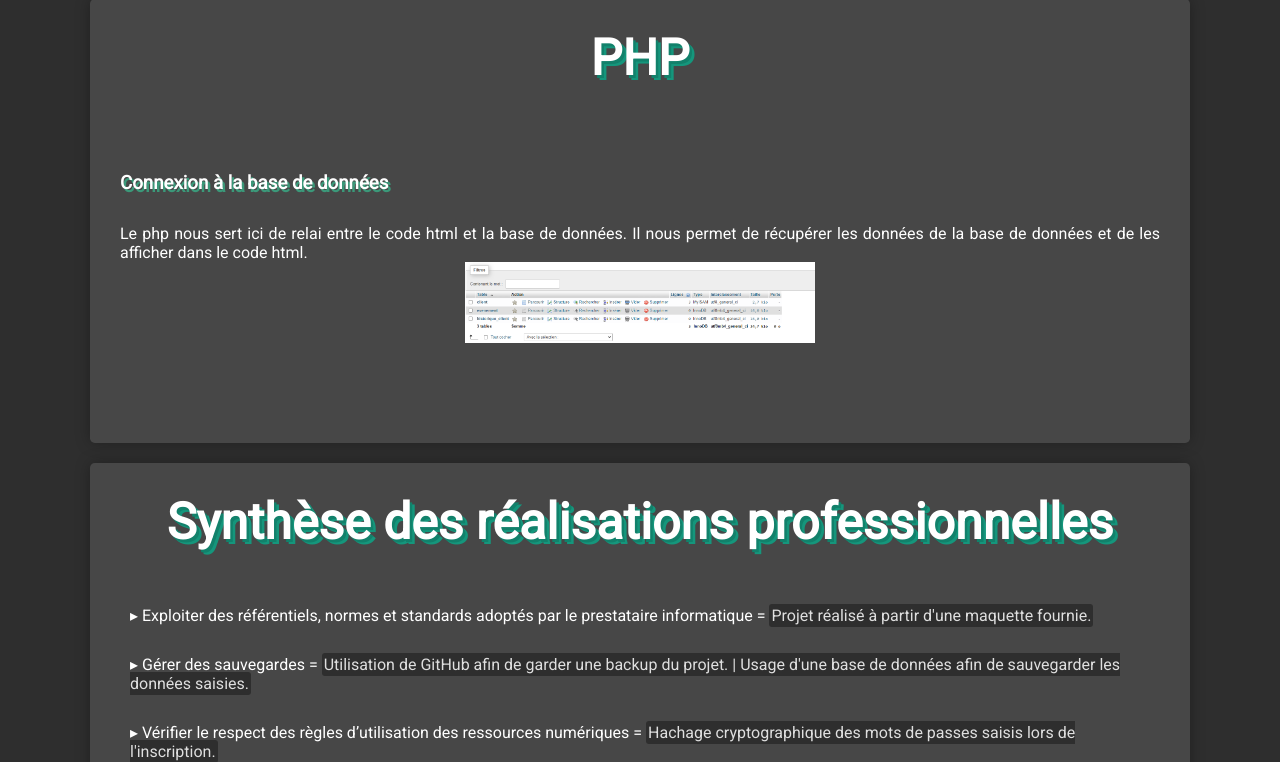
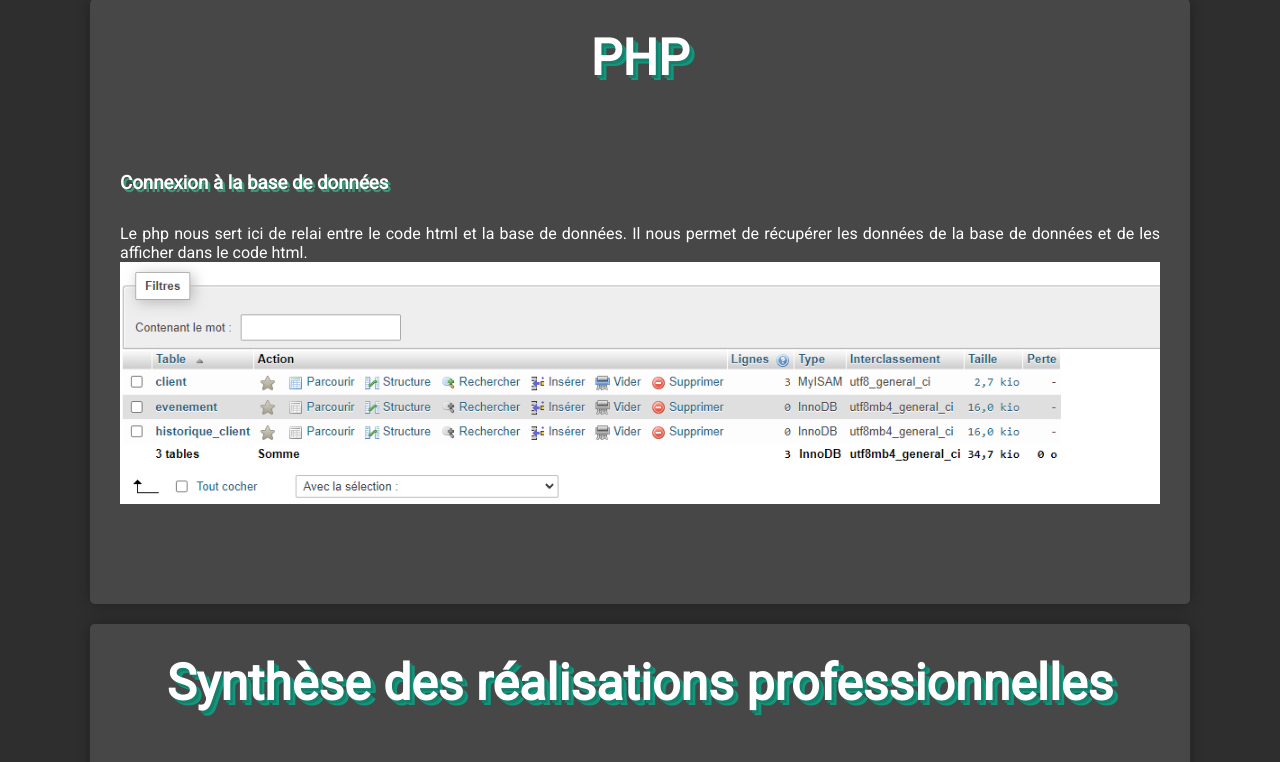
Before and after one commit to SamEPK/myportfolio, a PHP site: page /section/ppe_web.html in a window 1280 px wide. Shown: the part 2912-3674 px from the top of the page. Run offline with PHP 8.4, Linux system fonts and the light colour scheme.

Commit message:
Update ppe_web.css

```diff
--- a/css/ppe_web.css
+++ b/css/ppe_web.css
@@ -184,6 +184,9 @@
     border-radius: .3rem;
     color: rgb(223, 223, 223);
 }
+main section p img{
+    max-width: 100%;
+}
 /* responsive */
 @media screen and (max-width: 60rem) {
     nav ul li a:hover {
```
